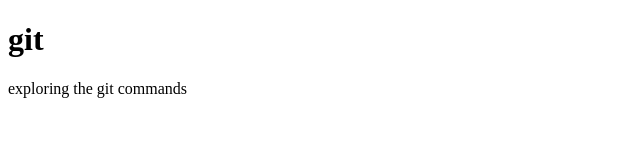
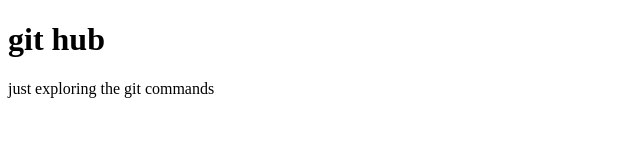
Before and after one commit to shashank12-eg/exam, a plain HTML site: page index.html in a window 1280 px wide. Shown: the whole page, without its empty margins (0-640 px from the left). Drawn offline with Linux system fonts and the light colour scheme.

Commit message:
second  version

```diff
--- a/index.html
+++ b/index.html
@@ -4,7 +4,7 @@
     <title>explore</title>
 </head>
 <body>
-    <h1>git </h1>
-    <p>exploring the git commands </p>
+    <h1>git hub </h1>
+    <p> just exploring the git commands </p>
 </body>
 </html>
```
